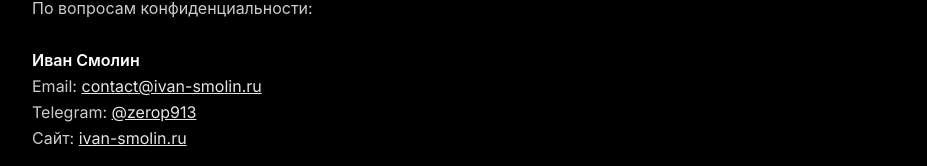
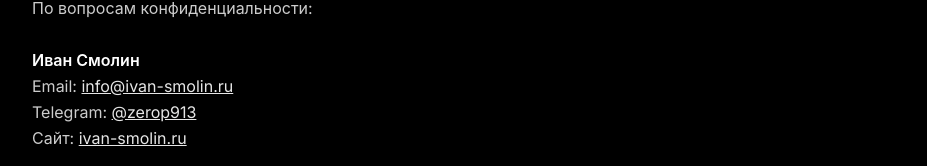
Before and after one commit to zerop913/zerop-portfolio, a Next.js app: page /privacy in a window 1280 px wide. Shown: the part 2177-2343 px from the top of the page, without its empty margins (176-1103 px from the left). Built offline with nearby package versions, Linux system fonts and the light colour scheme; a web font is replaced by a local one.

Commit message:
update privacy

```diff
--- a/src/data/privacy.ts
+++ b/src/data/privacy.ts
@@ -49,7 +49,7 @@ export const privacyPolicyData = {
       content: `По вопросам конфиденциальности:
 
 **Иван Смолин**
-Email: <a href="mailto:contact@ivan-smolin.ru" class="text-white/90 underline hover:text-white transition-colors">contact@ivan-smolin.ru</a>
+Email: <a href="mailto:info@ivan-smolin.ru" class="text-white/90 underline hover:text-white transition-colors">info@ivan-smolin.ru</a>
 Telegram: <a href="https://t.me/zerop913" target="_blank" rel="noopener noreferrer" class="text-white/90 underline hover:text-white transition-colors">@zerop913</a>
 Сайт: <a href="https://ivan-smolin.ru" target="_blank" rel="noopener noreferrer" class="text-white/90 underline hover:text-white transition-colors">ivan-smolin.ru</a>`,
     },
@@ -104,7 +104,7 @@ Continued use of the site means agreement to the updated policy.`,
       content: `For privacy questions:
 
 **Ivan Smolin**
-Email: <a href="mailto:contact@ivan-smolin.ru" class="text-white/90 underline hover:text-white transition-colors">contact@ivan-smolin.ru</a>
+Email: <a href="mailto:info@ivan-smolin.ru" class="text-white/90 underline hover:text-white transition-colors">info@ivan-smolin.ru</a>
 Telegram: <a href="https://t.me/zerop913" target="_blank" rel="noopener noreferrer" class="text-white/90 underline hover:text-white transition-colors">@zerop913</a>
 Website: <a href="https://ivan-smolin.ru" target="_blank" rel="noopener noreferrer" class="text-white/90 underline hover:text-white transition-colors">ivan-smolin.ru</a>`,
     },
```
